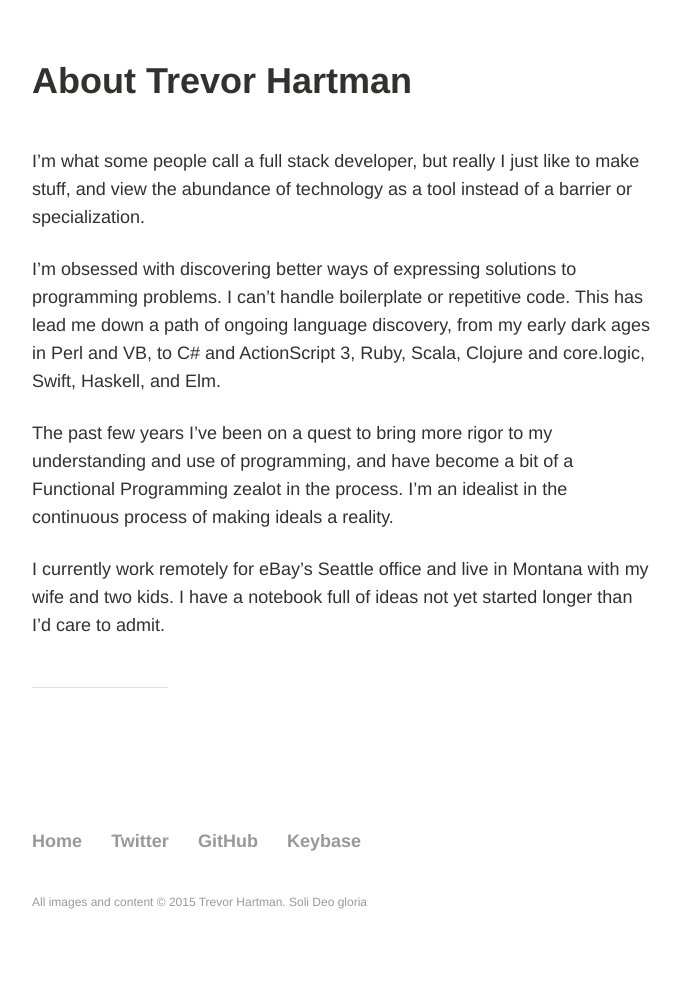
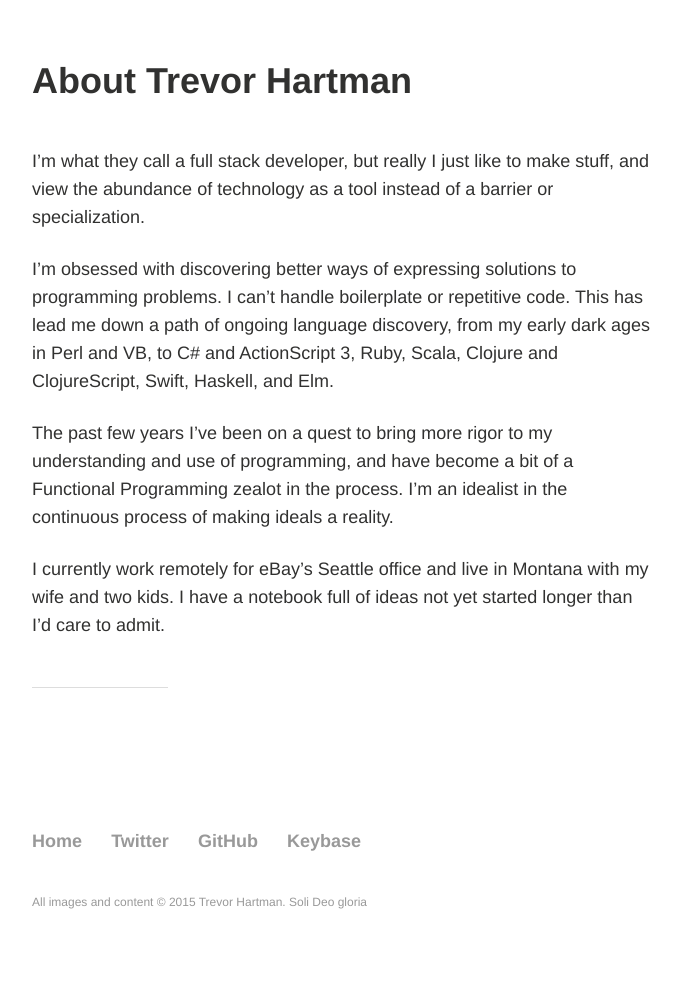
Before and after one commit to devth/devth.github.com, a Jekyll site: the page built from about.md, in a window 1280 px wide. Shown: the part 412-1400 px from the top of the page, without its empty margins (64-745 px from the left). Built offline with Jekyll 4.4.1, drawn with Linux system fonts in a browser that asks for light colours; Markdown is read by kramdown in place of the engine named in the settings.

Commit message:
Update about

```diff
--- a/about.md
+++ b/about.md
@@ -2,19 +2,17 @@
 layout: article
 title: About Trevor Hartman
 streetview: true
-image:
-  teaser: granite_300_200.jpg
 ---
 
-I'm what some people call a full stack developer, but really I just like to make
-stuff, and view the abundance of technology as a tool instead of a barrier or
+I'm what they call a full stack developer, but really I just like to make stuff,
+and view the abundance of technology as a tool instead of a barrier or
 specialization.
 
 I'm obsessed with discovering better ways of expressing solutions to programming
 problems. I can't handle boilerplate or repetitive code. This has lead me down a
 path of ongoing language discovery, from my early dark ages in Perl and VB, to
-C# and ActionScript 3, Ruby, Scala, Clojure and core.logic, Swift, Haskell, and
-Elm.
+C# and ActionScript 3, Ruby, Scala, Clojure and ClojureScript, Swift, Haskell,
+and Elm.
 
 The past few years I've been on a quest to bring more rigor to my understanding
 and use of programming, and have become a bit of a Functional Programming zealot
```
